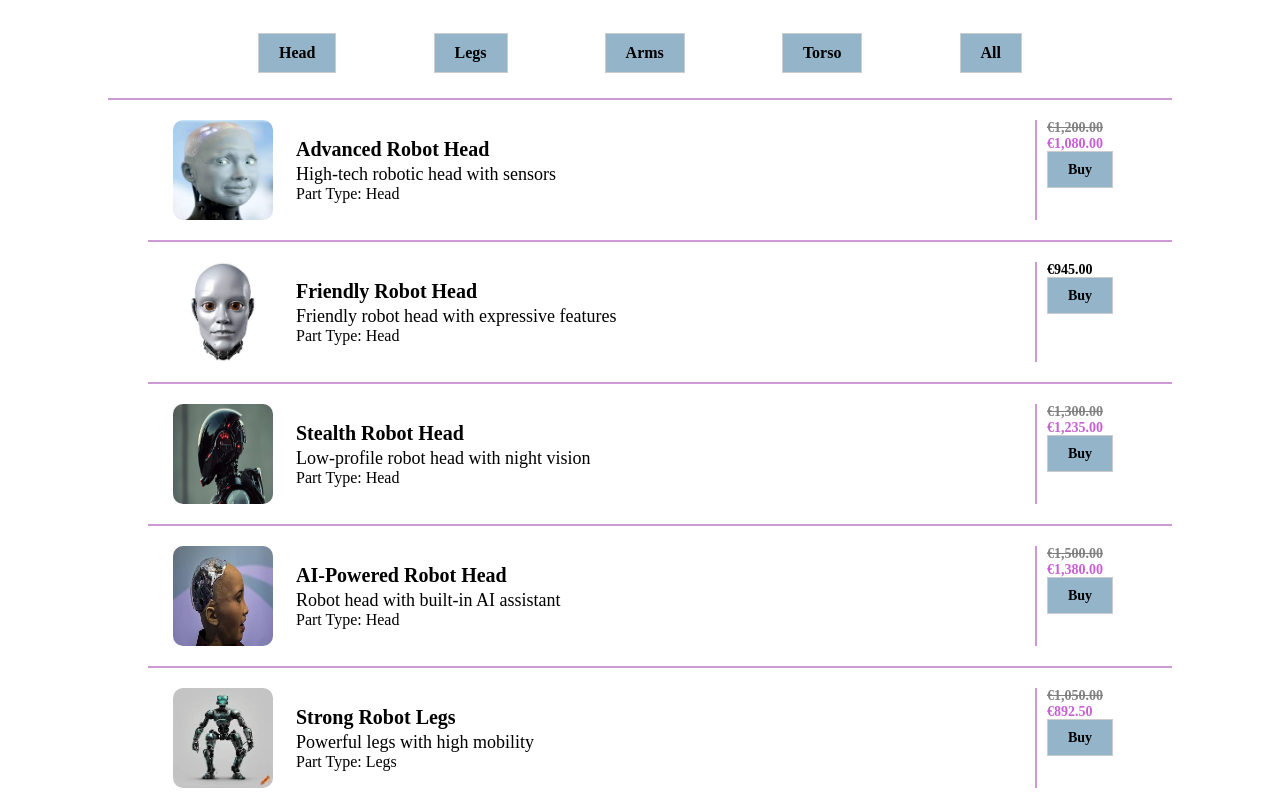
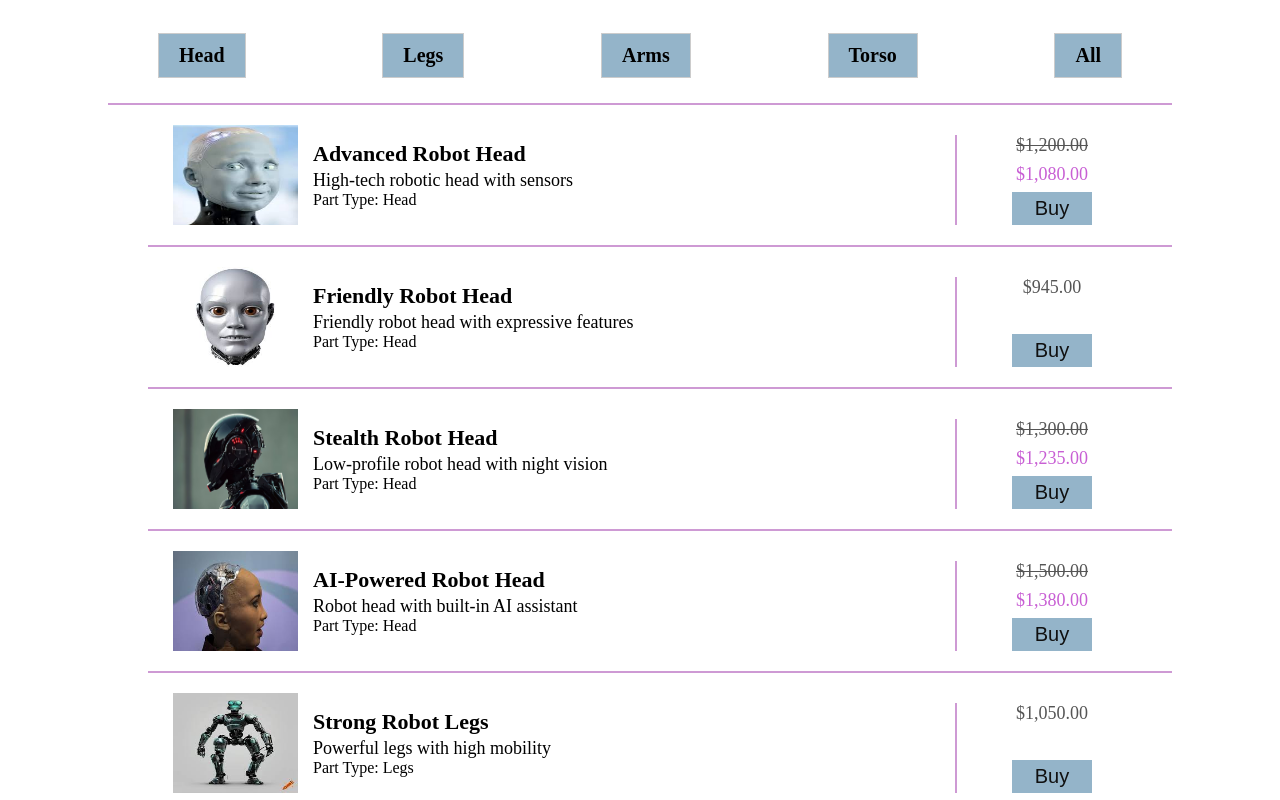
Before and after one commit to ttewabe/my-robot-shop, an Angular app: page / in a window 1280 px wide. Shown: the top 800 px of the page. Built offline with nearby package versions, Linux system fonts and the light colour scheme.

Commit message:
added product-details-component and communicate with child component using input

```diff
--- a/src/app/app.module.ts
+++ b/src/app/app.module.ts
@@ -6,9 +6,10 @@ import { AppComponent } from './app.component';
 import { CardComponent } from 'src/card/card.component';
 import { HomeComponent } from './home/home.component';
 import { CatalogComponent } from './catalog/catalog.component';
+import { ProductDetailsComponent } from './product-details/product-details.component';
 
 @NgModule({
-  declarations: [AppComponent, CardComponent, HomeComponent, CatalogComponent],
+  declarations: [AppComponent, CardComponent, HomeComponent, CatalogComponent, ProductDetailsComponent],
   imports: [BrowserModule, AppRoutingModule],
   providers: [],
   bootstrap: [AppComponent],
--- a/src/app/catalog/catalog.component.html
+++ b/src/app/catalog/catalog.component.html
@@ -30,36 +30,7 @@
   </div>
   <ul class="products">
     <li class="product-item" *ngFor="let product of getFilteredProducts()">
-      <div class="product">
-        <div class="product-details">
-          <img
-            class="product-image"
-            src="{{ product.imageName }}"
-            [alt]="product.name"
-          />
-          <div class="product-info">
-            <div class="name red">{{ product.name }}</div>
-            <div class="product-description">{{ product.description }}</div>
-            <div class="product-catagory">
-              Part Type: {{ product.catagory }}
-            </div>
-          </div>
-        </div>
-
-        <div class="price">
-          <div class="real-price" *ngIf="product.discount === 0">
-            {{ product.price | currency: "EUR" }}
-          </div>
-          <div class="discount" *ngIf="product.discount > 0">
-            <!-- s tag is used to strike through the original price -->
-            <s class="original-price">{{ product.price | currency: "EUR" }}</s>
-            <div>
-              {{ product.price * (1 - product.discount) | currency: "EUR" }}
-            </div>
-          </div>
-          <a class="button">Buy</a>
-        </div>
-      </div>
+      <app-product-details [product]="product"></app-product-details>
     </li>
   </ul>
 </div>
--- a/src/app/catalog/catalog.component.scss
+++ b/src/app/catalog/catalog.component.scss
@@ -1,3 +1,6 @@
+.bold {
+  font-weight: bold;
+}
 .container {
   display: flex;
   flex-direction: column;
@@ -11,65 +14,13 @@
   border-bottom: 2px solid #ce9ad4;
   list-style: none;
 }
-.product {
-  display: flex;
-  justify-content: space-between;
-  padding: 20px 25px;
-}
-.product-details {
-  display: flex;
-  justify-self: start;
-  align-items: center;
-  gap: 23px;
-}
-.product-image {
-  width: 100px;
-  height: 100px;
-  border-radius: 10px;
-}
-.product-info {
-  display: flex;
-  flex-direction: column;
-}
-.red {
-  font-weight: bold;
-  font-size: 20px;
-}
-.product-description {
-  margin-top: 3px;
-  font-size: 18px;
-}
-.product-category {
-  margin-top: 20px;
-  color: #777;
-}
-.product .price {
-  min-width: 100px;
-  font-size: 14px;
-  color: #000000;
-  border-left: 2px solid #ce9ad4;
-  padding-left: 10px;
-}
-.real-price {
-  font-weight: bold;
-  margin-bottom: 10px;
-}
-.original-price {
-  color: gray;
-  text-decoration: line-through;
-  font-weight: bold;
-}
-.discount {
-  color: #c85fd4;
-  font-weight: bold;
-  margin-bottom: 10px;
-}
 
 //Filter buttons
 .filters {
   display: flex;
   justify-content: space-between;
-  padding: 25px 250px;
+  padding: 25px 150px;
+  font-size: 20px;
 }
 .button {
   padding: 10px 20px;
--- a/src/app/catalog/catalog.component.ts
+++ b/src/app/catalog/catalog.component.ts
@@ -1,5 +1,5 @@
 import { Component } from '@angular/core';
-import { IProduct } from './product.module';
+import { IProduct } from './product.model';
 import { PRODUCTS } from './product.data';
 
 @Component({
@@ -10,6 +10,12 @@ import { PRODUCTS } from './product.data';
 export class CatalogComponent {
   products: IProduct[] = PRODUCTS;
   filter: string = '';
+  cart: IProduct[] = [];
+
+  addedToCart(product: IProduct) {
+    this.cart.push(product);
+    console.log(`product ${product.name} added to cart`);
+  }
 
   getFilteredProducts(): IProduct[] {
     return this.filter === '' || this.filter === 'All'
--- a/src/app/catalog/product.data.ts
+++ b/src/app/catalog/product.data.ts
@@ -1,4 +1,4 @@
-import { IProduct } from './product.module';
+import { IProduct } from './product.model';
 
 export const PRODUCTS: IProduct[] = [
   // Head Category
@@ -18,7 +18,7 @@ export const PRODUCTS: IProduct[] = [
     price: 945.0,
     imageName: 'assets/images/robot-head1.jpeg',
     catagory: 'Head',
-    discount: 0,
+    discount: 0.0,
   },
   {
     id: 3,
@@ -47,7 +47,7 @@ export const PRODUCTS: IProduct[] = [
     price: 1050.0,
     imageName: 'assets/images/robot-leg.jpeg',
     catagory: 'Legs',
-    discount: 0.15,
+    discount: 0,
   },
   {
     id: 6,
@@ -65,7 +65,7 @@ export const PRODUCTS: IProduct[] = [
     price: 1250.0,
     imageName: 'assets/images/robot-leg2.jpeg',
     catagory: 'Legs',
-    discount: 0.12,
+    discount: 0,
   },
   {
     id: 8,
@@ -85,7 +85,7 @@ export const PRODUCTS: IProduct[] = [
     price: 1100.0,
     imageName: 'assets/images/robot-arm.jpeg',
     catagory: 'Arms',
-    discount: 0.12,
+    discount: 0,
   },
   {
     id: 10,
@@ -112,7 +112,7 @@ export const PRODUCTS: IProduct[] = [
     price: 1500.0,
     imageName: 'assets/images/robot-arm3.jpeg',
     catagory: 'Arms',
-    discount: 0.18,
+    discount: 0,
   },
 
   // Torso Category (New)
@@ -123,7 +123,7 @@ export const PRODUCTS: IProduct[] = [
     price: 1700.0,
     imageName: 'assets/images/robot-torso.jpeg',
     catagory: 'Torso',
-    discount: 0.2,
+    discount: 0,
   },
   {
     id: 14,
@@ -132,7 +132,7 @@ export const PRODUCTS: IProduct[] = [
     price: 1600.0,
     imageName: 'assets/images/robot-torso1.jpeg',
     catagory: 'Torso',
-    discount: 0.1,
+    discount: 0,
   },
   {
     id: 15,
@@ -150,6 +150,6 @@ export const PRODUCTS: IProduct[] = [
     price: 1900.0,
     imageName: 'assets/images/robot-torso3.jpeg',
     catagory: 'Torso',
-    discount: 0.22,
+    discount: 0,
   },
 ];
--- /dev/null
+++ b/src/app/product-details/product-details.component.html
@@ -0,0 +1,24 @@
+<div class="product">
+  <div class="product-details">
+    <img
+      class="product-image"
+      src="{{ product.imageName }}"
+      [alt]="product.name"
+    />
+    <div class="product-info">
+      <div class="name">{{ product.name }}</div>
+      <div class="description">{{ product.description }}</div>
+      <div class="catagory">Part Type: {{ product.catagory }}</div>
+    </div>
+  </div>
+
+  <div class="price">
+    <div [ngClass]="{ strikethrough: product.discount > 0 }">
+      {{ product.price | currency: "USD" }}
+    </div>
+    <div class="discount" *ngIf="product.discount > 0">
+      {{ product.price * (1 - product.discount) | currency: "USD" }}
+    </div>
+    <button class="cta" (click)="addedToCart(product)">Buy</button>
+  </div>
+</div>
--- /dev/null
+++ b/src/app/product-details/product-details.component.scss
@@ -0,0 +1,62 @@
+.strikethrough {
+  text-decoration: line-through;
+  font-size: 18px;
+}
+.product {
+  display: flex;
+  justify-content: space-between;
+  padding: 20px 25px;
+  .product-details {
+    display: flex;
+    align-items: center;
+  }
+}
+
+.product-image {
+  width: 125px;
+  height: 100px;
+}
+.product .product-info {
+  margin-left: 15px;
+}
+.product .name {
+  font-weight: bold;
+  font-size: 22px;
+}
+.product .description {
+  margin-top: 3px;
+  font-size: 18px;
+}
+
+.product .category {
+  margin-top: 20px;
+  color: #777;
+}
+.product .price {
+  display: flex;
+  flex-direction: column;
+  font-size: 18px;
+  justify-content: space-between;
+  align-items: center;
+  min-width: 190px;
+  color: #555;
+  border-left: 2px solid #ce9ad4;
+  margin-left: 10px;
+  margin-top: 10px;
+}
+.price button {
+  padding: 5px;
+  width: 80px;
+  background-color: rgb(148, 180, 201);
+  border: none;
+  font-size: 20px;
+  color: rgb(16, 16, 16);
+}
+
+.price button:hover {
+  background-color: #c85fd4;
+  color: white;
+}
+.discount {
+  color: #c85fd4;
+}
--- /dev/null
+++ b/src/app/product-details/product-details.component.ts
@@ -0,0 +1,19 @@
+import { Component, Input } from '@angular/core';
+import { IProduct } from '../catalog/product.model';
+
+@Component({
+  selector: 'app-product-details',
+  templateUrl: './product-details.component.html',
+  styleUrls: ['./product-details.component.scss'],
+})
+export class ProductDetailsComponent {
+  @Input() product!: IProduct;
+  getImageUrl(product: IProduct) {
+    if (!product) return '';
+    return '/assets/images' + product.imageName;
+  }
+
+  addedToCart(product: IProduct) {
+    console.log(`product ${product.name} added to cart`);
+  }
+}
```
Also changed, not shown: src/app/catalog/product.model.ts (renamed from src/app/catalog/product.module.ts), 1 other file (tests, documents, lock files or other folders).
